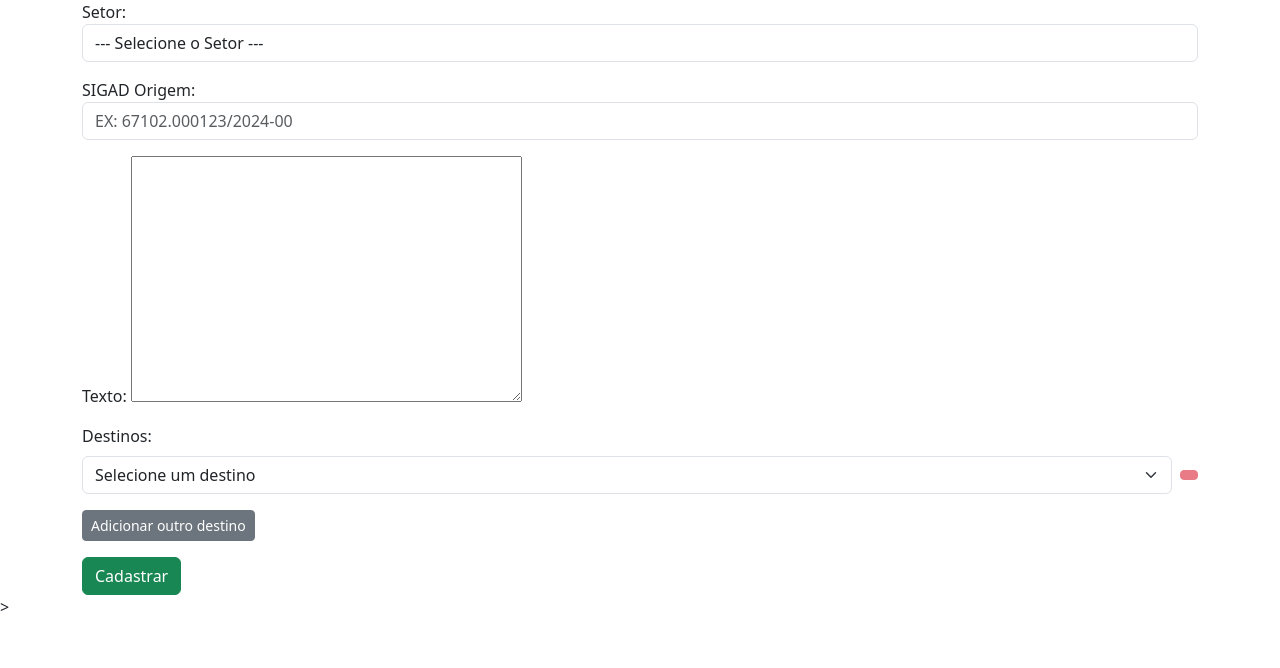
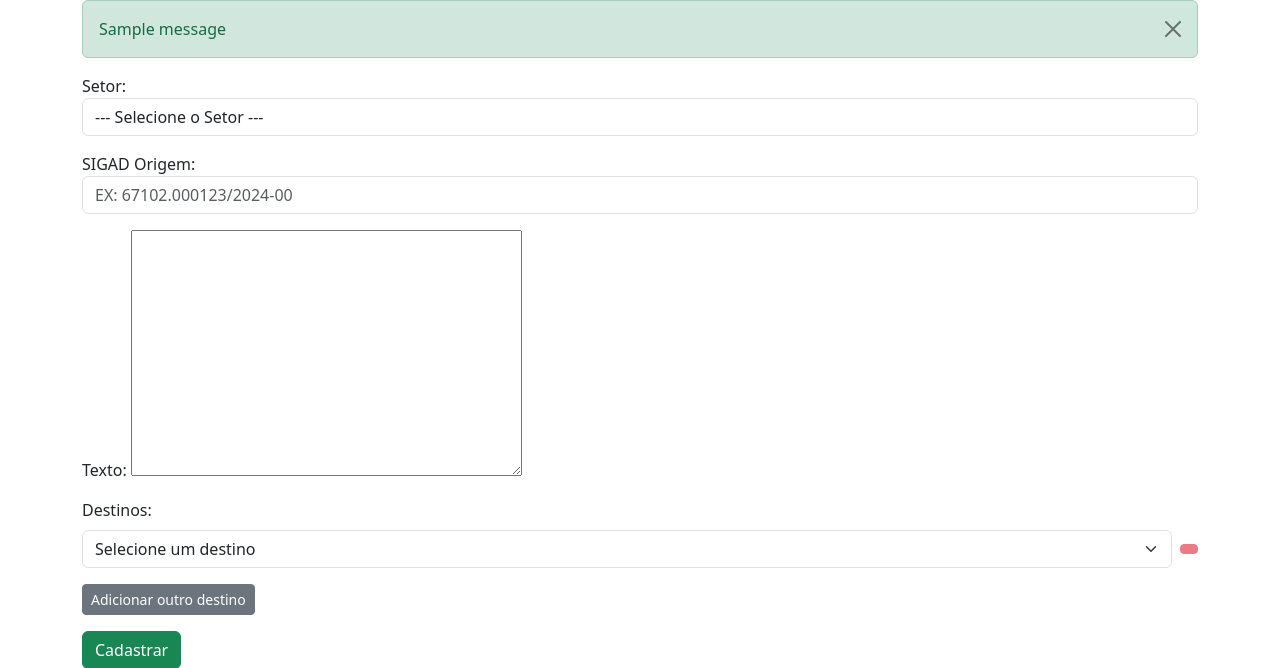
Before and after one commit to RibDevops/numerado, a Django app: page /nova_numeracao/1 in a window 1280 px wide. Shown: the part 80-748 px from the top of the page. Run offline with Django 5.2, Linux system fonts and the light colour scheme; a user stored in the database is signed in; data comes from the database, SQL or seed files in the repository; both versions use the stored data as it was after the commit; tables that the repository leaves empty hold one stand-in row (values such as "Sample post"); one stand-in notice (Sample message) is shown; some libraries are stand-ins or nearby versions.

Commit message:
Show specific error messages when form submission fails
Update the new numbering form to display detailed validation errors instead of a generic message, and improve the error alert display in the template.

Replit-Commit-Author: Agent
Replit-Commit-Session-Id: 73957978-5705-4762-80d5-2dcbe3f02316
Replit-Commit-Checkpoint-Type: full_checkpoint
Replit-Commit-Event-Id: e348e5c9-c973-4097-b2ec-802dce9a4101
Replit-Commit-Screenshot-Url: https://storage.googleapis.com/screenshot-production-us-central1/0c212127-2747-4723-a462-778885a1a8a2/73957978-5705-4762-80d5-2dcbe3f02316/Uxn8mQQ
Replit-Helium-Checkpoint-Created: true

```diff
--- a/sn/views/views_numeracao.py
+++ b/sn/views/views_numeracao.py
@@ -77,7 +77,14 @@ def nova_numeracao(request, tipo_id):
             except Exception as e:
                 messages.error(request, f'Erro ao salvar documentos: {str(e)}')
         else:
-            messages.error(request, 'Erro no formulário.')
+            error_messages = []
+            for field, errors in form.errors.items():
+                field_name = form.fields[field].label if field in form.fields else field
+                error_messages.append(f"{field_name}: {', '.join(errors)}")
+
+            error_text = "Erro no formulário: " + " | ".join(error_messages)
+            messages.error(request, error_text)
+            print(f"DEBUG FORM ERRORS: {form.errors}")
 
     else:
         # 📄 Inicializa o formulário na primeira carga (GET)
--- a/templates/sn/numeracao/nova_numeracao.html
+++ b/templates/sn/numeracao/nova_numeracao.html
@@ -3,6 +3,15 @@
 {% block content %}
 
 <div class="container">
+    {% if messages %}
+        {% for message in messages %}
+            <div class="alert alert-{{ message.tags }} alert-dismissible fade show" role="alert">
+                {{ message }}
+                <button type="button" class="btn-close" data-bs-dismiss="alert" aria-label="Close"></button>
+            </div>
+        {% endfor %}
+    {% endif %}
+
     <div class="row">
         <div class="col-md-12">
             <form method="POST" id="numeracaoForm">
```
Also changed, not shown: db2.sqlite3, media/anexos/1_aprese_ANEXO_rib_20260305200114795600.png (deleted), media/anexos/1_aprese_ANEXO_rib_20260306105922348464.png (deleted), media/anexos/1_aprese_ANEXO_rib_20260306130616466717.png (added), 1 other file.
